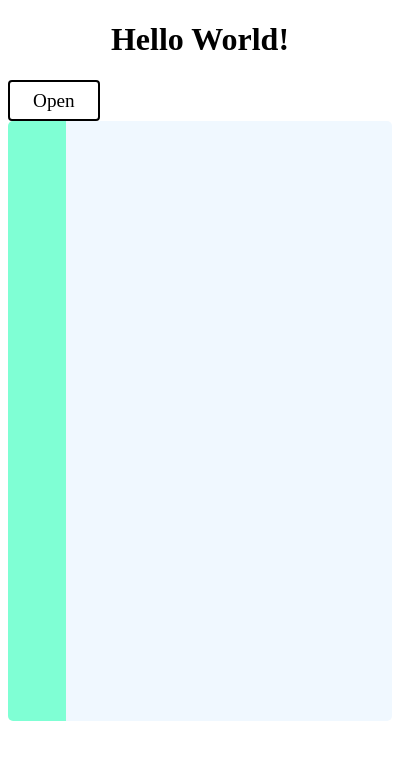
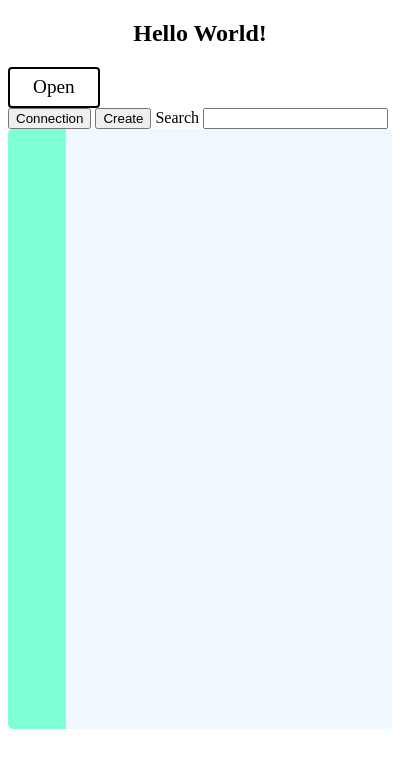
Before and after one commit to fbwang/JClient, an Electron app: page index.html in a window 400 px wide. Drawn offline with Linux system fonts and the light colour scheme; no server answers.

Commit message:
Add tool bar

```diff
--- a/index.html
+++ b/index.html
@@ -6,15 +6,20 @@
     <link rel="stylesheet" type="text/css" href="main.css">
   </head>
   <body>
-    <h1 align="center">Hello World!</h1>
+    <h2 align="center">Hello World!</h2>
     <!-- All of the Node.js APIs are available in this renderer process. -->
   <button class="demo-button" id="open" >Open</button>
+    <div id="toolbar">
+      <button id="connection">Connection</button>
+      <button id="create">Create</button>
+      <label for="search">Search</label> <input id="search" type="search">
+    </div>
   <div class="mainpanel">
     <div id="sidebar">
 
     </div>
     <div id="container">
-      <div id="toolbar"></div>
+
       <div id="summary"></div>
       <div id="content">
         <div id="description"></div>
@@ -26,6 +31,7 @@
 
   <script>
     // You can also require other files to run in this process
-    require('./renderer.js')
+    require('./renderer.js');
+    require('./connection.js')
   </script>
 </html>
```
